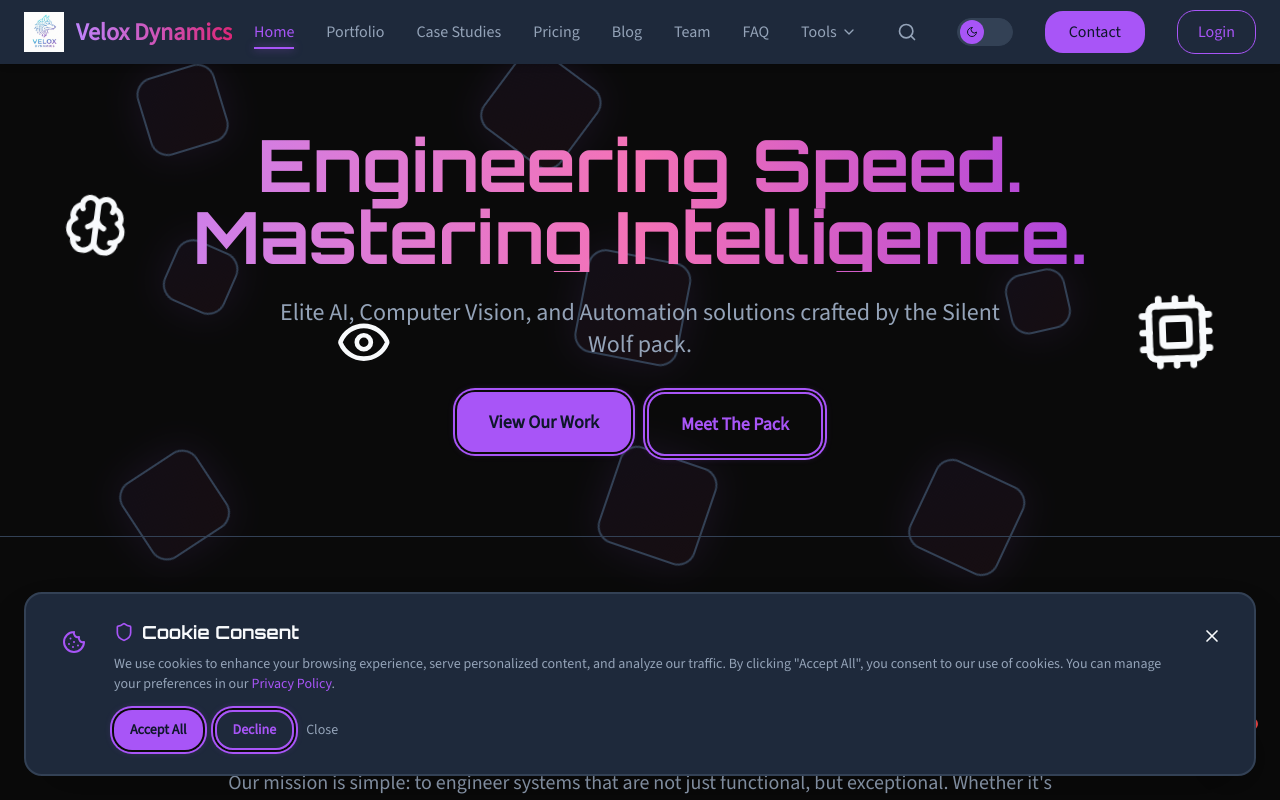
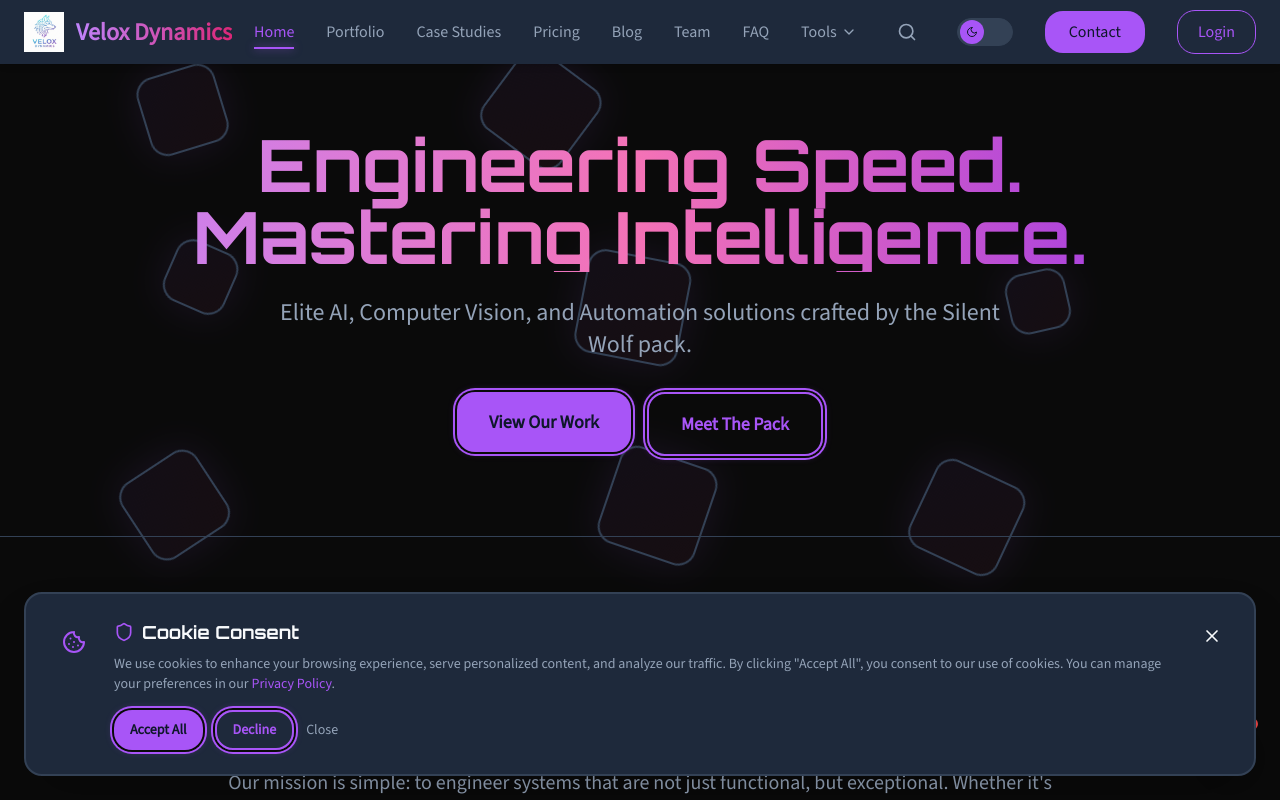
Before and after one commit to UdaraChamidu/Velox-Dynamics-Elite-Engineering-Agency, a React (Vite) app: page / in a window 1280 px wide. Shown: the top 800 px of the page. Built offline with nearby package versions, Linux system fonts and the light colour scheme.

Commit message:
home page edited

```diff
--- a/src/pages/public/Home.jsx
+++ b/src/pages/public/Home.jsx
@@ -123,29 +123,8 @@ const Home = () => {
             </div>
           </motion.div>
 
-          {/* Floating Tech Icons */}
+          {/* Floating Tech Icons - REMOVED */}
           <div className="absolute inset-0 pointer-events-none">
-            <motion.div
-              className="absolute top-20 left-10"
-              animate={{ y: [0, -20, 0], rotate: [0, 10, 0] }}
-              transition={{ duration: 4, repeat: Infinity }}
-            >
-              <Brain className="w-16 h-16 text-primary/30" />
-            </motion.div>
-            <motion.div
-              className="absolute top-40 right-10"
-              animate={{ y: [0, 20, 0], rotate: [0, -10, 0] }}
-              transition={{ duration: 5, repeat: Infinity, delay: 1 }}
-            >
-              <Cpu className="w-20 h-20 text-secondary/30" />
-            </motion.div>
-            <motion.div
-              className="absolute bottom-20 left-1/4"
-              animate={{ y: [0, -15, 0], x: [0, 10, 0] }}
-              transition={{ duration: 6, repeat: Infinity, delay: 2 }}
-            >
-              <Eye className="w-14 h-14 text-primary/30" />
-            </motion.div>
           </div>
         </div>
       </section>
```
